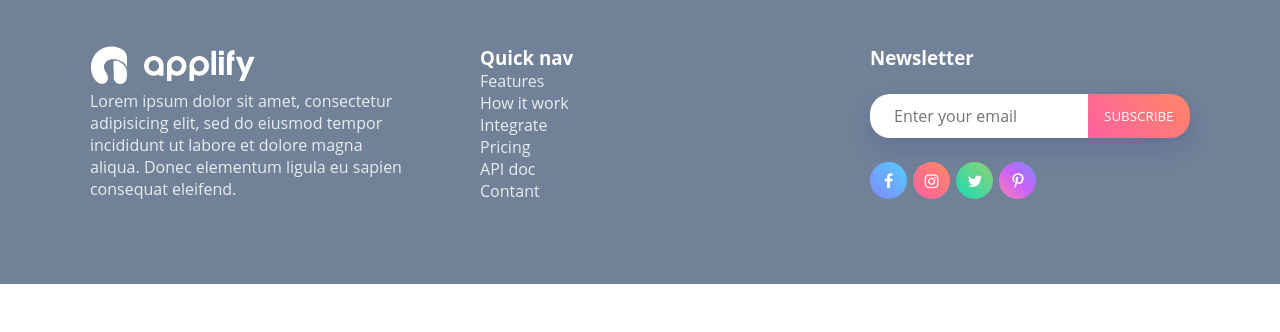
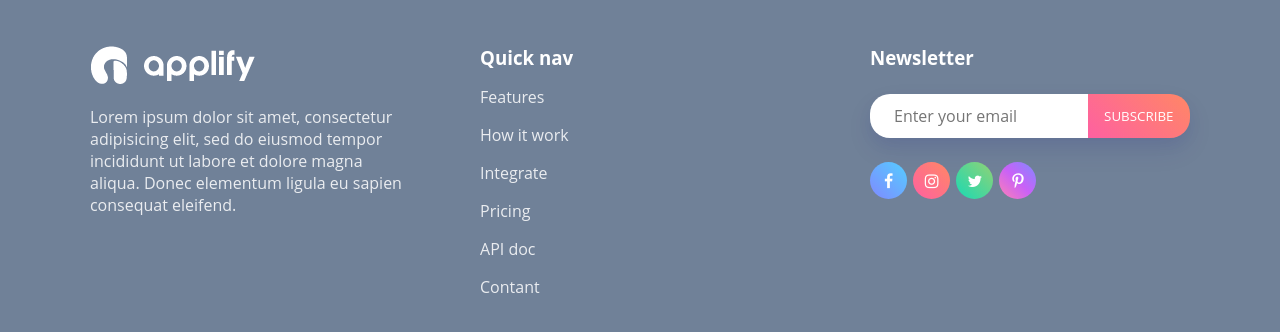
Before and after one commit to zeromvx/landing, a website: page src/index.html in a window 1280 px wide. Shown: the part 6729-7061 px from the top of the page. Before the commit the page ends 7013 px from the top, so only its background shows below. Drawn offline with nearby package versions, Linux system fonts and the light colour scheme.

Commit message:
added indents in footer

```diff
--- a/src/index.html
+++ b/src/index.html
@@ -487,7 +487,7 @@
 
             <figure class="footer__item">
                 <img src="images/logo.png" alt="logo" class="logo">
-                <figcaption>
+                <figcaption class="footer__text">
                     <p>Lorem ipsum dolor sit amet, consectetur adipisicing elit, sed do eiusmod tempor incididunt
                         ut labore et dolore magna aliqua. Donec elementum ligula eu sapien consequat eleifend.</p>
                 </figcaption>
@@ -495,13 +495,13 @@
 
             <div class="footer__item">
                 <h3>Quick nav</h3>
-                <ul>
-                    <li><a href="">Features</a></li>
-                    <li><a href="">How it work</a></li>
-                    <li><a href="">Integrate</a></li>
-                    <li><a href="">Pricing</a></li>
-                    <li><a href="">API doc</a></li>
-                    <li><a href="">Contant</a></li>
+                <ul class="footer__list">
+                    <li class="list__item"><a href="#">Features</a></li>
+                    <li class="list__item"><a href="#">How it work</a></li>
+                    <li class="list__item"><a href="#">Integrate</a></li>
+                    <li class="list__item"><a href="#">Pricing</a></li>
+                    <li class="list__item"><a href="#">API doc</a></li>
+                    <li class="list__item"><a href="#">Contant</a></li>
                 </ul>
             </div>
             <div class="footer__item">
--- a/src/sass/sections/_footer.sass
+++ b/src/sass/sections/_footer.sass
@@ -17,6 +17,14 @@
         margin: 1rem 0
         width: 100%
         max-width: 320px
+
+    &__text,
+    &__list
+        margin-top: 1rem
+
+    &__list
+        .list__item
+            margin-bottom: 1rem
 
     .socials
 
```
Also changed, not shown: build/css/main.css, build/index.html, src/css/main.css.
